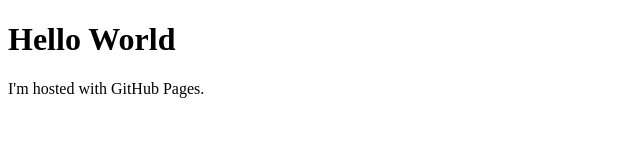
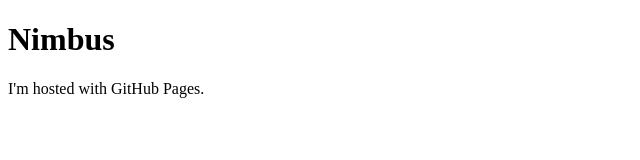
Before and after one commit to Jacintogrriero/Jacintogrriero.github.io, a plain HTML site: page index.html in a window 1280 px wide. Shown: the whole page, without its empty margins (0-640 px from the left). Drawn offline with Linux system fonts and the light colour scheme.

Commit message:
Update index.html

```diff
--- a/index.html
+++ b/index.html
@@ -1,7 +1,7 @@
 <!DOCTYPE html>
 <html>
 <body>
-<h1>Hello World</h1>
+<h1>Nimbus</h1>
 <p>I'm hosted with GitHub Pages.</p>
 </body>
 </html>
```
